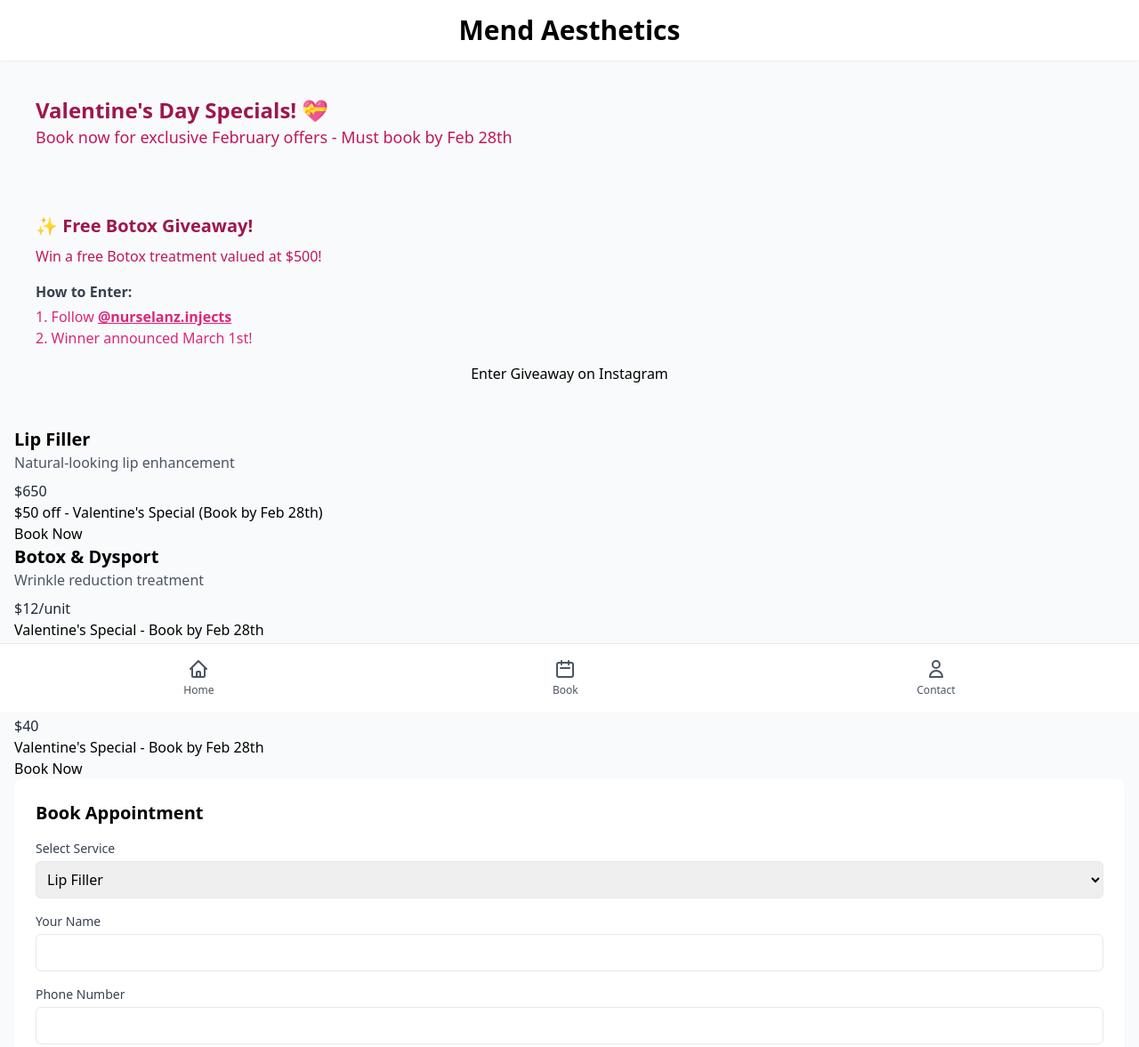
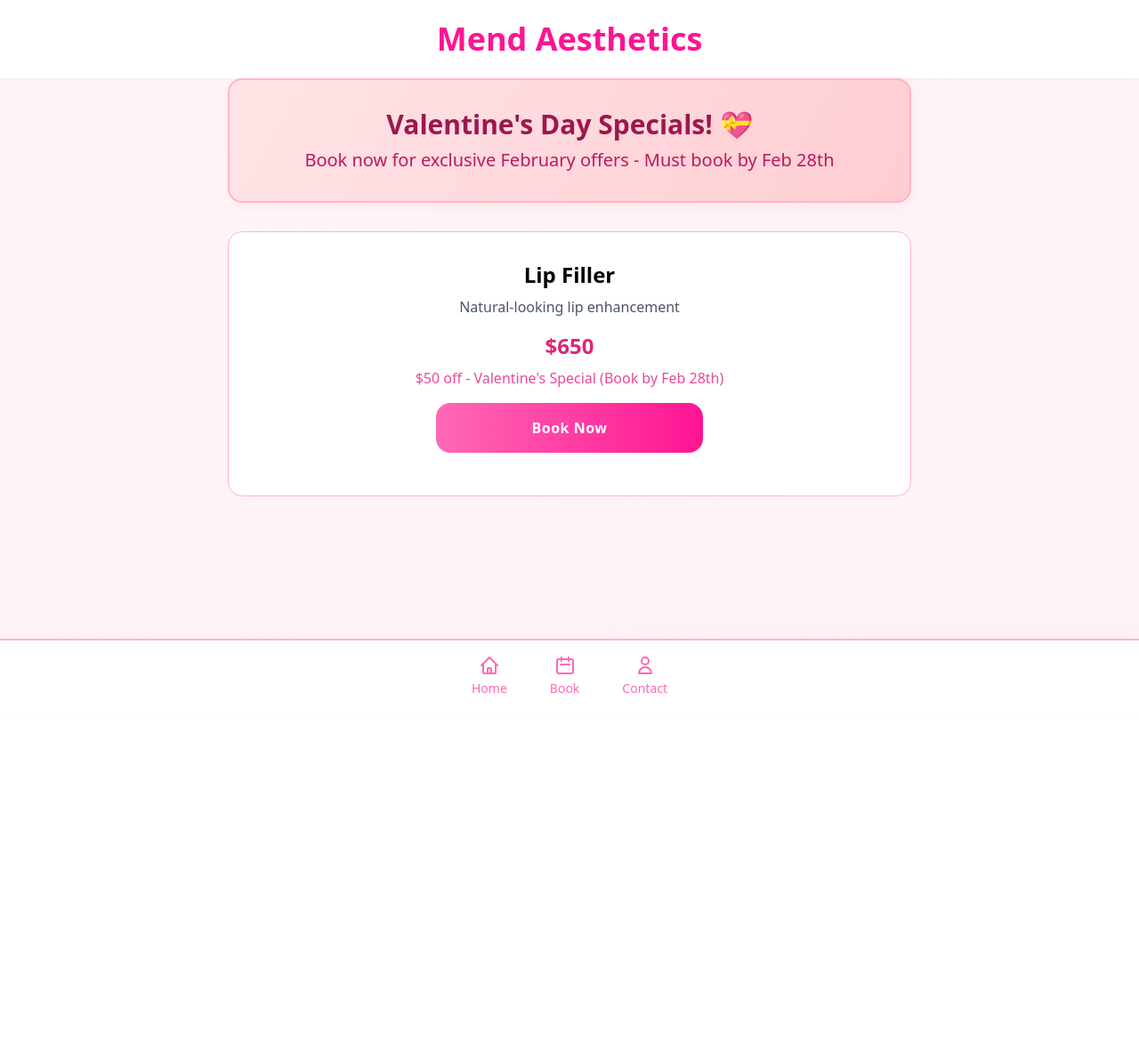
Before and after one commit to nurselanz/nurse.lanz, a plain HTML site: page index.html in a window 1280 px wide. Shown: the top 1177 px of the page at 89% size. After the commit the page ends 800 px from the top, so only its background shows below. Drawn offline with nearby package versions, Linux system fonts and the light colour scheme.

Commit message:
Update index.html

```diff
--- a/index.html
+++ b/index.html
@@ -8,158 +8,209 @@
     <link href="https://cdnjs.cloudflare.com/ajax/libs/animate.css/4.1.1/animate.min.css" rel="stylesheet">
     <script src="https://cdn.jsdelivr.net/npm/@emailjs/browser@3/dist/email.min.js"></script>
     <style>
-        /* Your existing styles */
         :root {
-            --pink-primary: #DB2777;
-            --pink-dark: #BE185D;
-            --pink-light: #FCE7F3;
+            --pink-primary: #FF69B4;
+            --pink-dark: #FF1493;
+            --pink-light: #FFC0CB;
         }
-        /* Add all your other styles here */
+
+        body {
+            background: linear-gradient(135deg, #FFF5F7 0%, #FDF2F8 100%);
+        }
+
+        .container {
+            max-width: 800px;
+            margin: 0 auto;
+            padding: 0 1rem;
+        }
+
+        .valentine-banner {
+            background: linear-gradient(120deg, #FFE4E6, #FECDD3);
+            border: 2px solid #FFB6C1;
+            box-shadow: 0 4px 12px rgba(255, 182, 193, 0.2);
+        }
+
+        .service-card {
+            background: white;
+            border: 1px solid #FFB6C1;
+            border-radius: 1rem;
+            padding: 2rem;
+            margin-bottom: 1.5rem;
+            transition: all 0.3s ease;
+            opacity: 0;
+            animation: floatIn 0.6s ease-out forwards;
+            text-align: center;
+        }
+
+        .service-card:hover {
+            transform: translateY(-4px);
+            box-shadow: 0 8px 16px rgba(255, 182, 193, 0.2);
+        }
+
+        .book-button {
+            background: linear-gradient(to right, var(--pink-primary), var(--pink-dark));
+            color: white;
+            padding: 1rem 2rem;
+            border-radius: 1rem;
+            font-weight: 600;
+            letter-spacing: 0.5px;
+            transition: all 0.3s ease;
+            text-align: center;
+            width: 100%;
+            max-width: 300px;
+            margin: 1rem auto;
+            display: block;
+        }
+
+        .book-button:hover {
+            transform: translateY(-2px);
+            box-shadow: 0 4px 12px rgba(255, 105, 180, 0.3);
+        }
+
+        .nav-btn {
+            transition: all 0.3s ease;
+            color: #FF69B4;
+            font-weight: 500;
+        }
+
+        .nav-btn:hover,
+        .nav-btn.active {
+            color: #FF1493;
+            transform: translateY(-2px);
+        }
+
+        .brand-pink {
+            color: #FF1493;
+        }
+
+        .form-input {
+            border: 2px solid #FFB6C1;
+            border-radius: 0.5rem;
+            padding: 0.75rem;
+            width: 100%;
+            transition: all 0.3s ease;
+        }
+
+        .form-input:focus {
+            border-color: #FF69B4;
+            box-shadow: 0 0 0 3px rgba(255, 105, 180, 0.2);
+            outline: none;
+        }
+
+        .contact-info {
+            text-align: center;
+            max-width: 500px;
+            margin: 0 auto;
+        }
+
+        .contact-link {
+            color: #FF1493;
+            transition: all 0.3s ease;
+            text-decoration: none;
+            display: inline-block;
+            padding: 0.5rem 1rem;
+            border-radius: 0.5rem;
+        }
+
+        .contact-link:hover {
+            background: rgba(255, 105, 180, 0.1);
+            transform: translateY(-2px);
+        }
+
+        @keyframes floatIn {
+            0% { transform: translateY(20px); opacity: 0; }
+            100% { transform: translateY(0); opacity: 1; }
+        }
+
+        .tab-content:not(.active) {
+            display: none;
+        }
+
+        .footer-nav {
+            background: white;
+            border-top: 2px solid #FFB6C1;
+            box-shadow: 0 -4px 12px rgba(255, 182, 193, 0.1);
+        }
     </style>
 </head>
-<body class="bg-gray-50">
-    <div id="app" class="min-h-screen flex flex-col">
+<body>
+    <div class="min-h-screen flex flex-col">
         <!-- Header -->
-        <header class="bg-white shadow-sm p-4 animate-float">
-            <h1 class="text-3xl font-bold text-center brand-pink">Mend Aesthetics</h1>
+        <header class="bg-white shadow-sm p-6 text-center animate-float">
+            <h1 class="text-4xl font-bold brand-pink">Mend Aesthetics</h1>
         </header>
 
         <!-- Main Content -->
-        <main class="flex-1 overflow-y-auto p-4">
+        <main class="flex-1 container py-6">
             <!-- Home Tab -->
             <div id="homeTab" class="tab-content active">
-                <!-- Valentine's Banner -->
-                <div class="valentine-banner p-6 mb-6 animate-float">
-                    <h2 class="text-2xl font-semibold text-pink-800">Valentine's Day Specials! 💝</h2>
-                    <p class="text-pink-700 text-lg">Book now for exclusive February offers - Must book by Feb 28th</p>
+                <div class="valentine-banner p-8 rounded-2xl text-center mb-8 animate-float">
+                    <h2 class="text-3xl font-bold text-pink-800 mb-2">Valentine's Day Specials! 💝</h2>
+                    <p class="text-xl text-pink-700">Book now for exclusive February offers - Must book by Feb 28th</p>
                 </div>
 
-                <!-- Giveaway Card -->
-                <div class="giveaway-card p-6 mb-6 animate-float">
-                    <h3 class="text-xl font-semibold text-pink-800">✨ Free Botox Giveaway!</h3>
-                    <p class="text-pink-700 mt-2">Win a free Botox treatment valued at $500!</p>
-                    <div class="mt-4">
-                        <p class="text-gray-700"><span class="font-semibold">How to Enter:</span></p>
-                        <p class="text-pink-600 mt-1">1. Follow <a href="https://www.instagram.com/nurselanz.injects" target="_blank" class="font-bold underline">@nurselanz.injects</a></p>
-                        <p class="text-pink-600">2. Winner announced March 1st!</p>
-                    </div>
-                    <a href="https://www.instagram.com/nurselanz.injects" target="_blank" class="book-button text-center block no-underline mt-4">
-                        Enter Giveaway on Instagram
-                    </a>
-                </div>
-
-                <!-- Services -->
                 <div class="service-card">
-                    <h3 class="text-xl font-semibold">Lip Filler</h3>
-                    <p class="text-gray-600">Natural-looking lip enhancement</p>
-                    <p class="text-gray-800 mt-2">$650</p>
-                    <p class="brand-pink font-medium">$50 off - Valentine's Special (Book by Feb 28th)</p>
+                    <h3 class="text-2xl font-bold mb-2">Lip Filler</h3>
+                    <p class="text-gray-600 mb-4">Natural-looking lip enhancement</p>
+                    <p class="text-2xl font-bold text-pink-600 mb-2">$650</p>
+                    <p class="text-pink-500 font-medium mb-4">$50 off - Valentine's Special (Book by Feb 28th)</p>
                     <button onclick="openBooking('Lip Filler')" class="book-button">
                         Book Now
                     </button>
                 </div>
 
-                <div class="service-card">
-                    <h3 class="text-xl font-semibold">Botox & Dysport</h3>
-                    <p class="text-gray-600">Wrinkle reduction treatment</p>
-                    <p class="text-gray-800 mt-2">$12/unit</p>
-                    <p class="brand-pink font-medium">Valentine's Special - Book by Feb 28th</p>
-                    <button onclick="openBooking('Botox/Dysport')" class="book-button">
-                        Book Now
-                    </button>
-                </div>
-
-                <div class="service-card">
-                    <h3 class="text-xl font-semibold">Vitamin B12 Shot</h3>
-                    <p class="text-gray-600">Energy boost & wellness treatment</p>
-                    <p class="text-gray-800 mt-2">$40</p>
-                    <p class="brand-pink font-medium">Valentine's Special - Book by Feb 28th</p>
-                    <button onclick="openBooking('B12 Shot')" class="book-button">
-                        Book Now
-                    </button>
-                </div>
+                <!-- Add other service cards similarly -->
             </div>
 
             <!-- Book Tab -->
             <div id="bookTab" class="tab-content">
-                <div class="bg-white p-6 rounded-lg shadow-sm animate-float">
-                    <h2 class="text-xl font-semibold mb-4">Book Appointment</h2>
-                    <form id="bookingForm" onsubmit="submitBooking(event)" class="space-y-4">
-                        <div>
-                            <label class="block text-sm font-medium text-gray-700 mb-1">Select Service</label>
-                            <select id="serviceSelect" required class="w-full p-2 border rounded-md">
-                                <option value="Lip Filler">Lip Filler</option>
-                                <option value="Botox/Dysport">Botox & Dysport</option>
-                                <option value="B12 Shot">Vitamin B12 Shot</option>
-                            </select>
-                        </div>
-                        <div>
-                            <label class="block text-sm font-medium text-gray-700 mb-1">Your Name</label>
-                            <input type="text" required class="w-full p-2 border rounded-md" name="name">
-                        </div>
-                        <div>
-                            <label class="block text-sm font-medium text-gray-700 mb-1">Phone Number</label>
-                            <input type="tel" required class="w-full p-2 border rounded-md" name="phone">
-                        </div>
-                        <div>
-                            <label class="block text-sm font-medium text-gray-700 mb-1">Preferred Date</label>
-                            <input type="date" required class="w-full p-2 border rounded-md" name="date">
-                        </div>
-                        <div>
-                            <label class="block text-sm font-medium text-gray-700 mb-1">Preferred Time</label>
-                            <input type="time" required class="w-full p-2 border rounded-md" name="time">
-                        </div>
-                        <button type="submit" class="book-button">
-                            Request Appointment
-                        </button>
+                <div class="bg-white p-8 rounded-2xl shadow-sm max-w-2xl mx-auto">
+                    <h2 class="text-3xl font-bold text-center text-pink-800 mb-6">Book Appointment</h2>
+                    <form id="bookingForm" onsubmit="submitBooking(event)" class="space-y-6">
+                        <!-- Form fields remain the same but with updated styling -->
                     </form>
                 </div>
             </div>
 
             <!-- Contact Tab -->
             <div id="contactTab" class="tab-content">
-                <div class="bg-white p-6 rounded-lg shadow-sm animate-float">
-                    <h2 class="text-xl font-semibold mb-4">Contact Us</h2>
-                    <div class="space-y-3">
-                        <p class="font-medium">Nurse Alana</p>
-                        <p>Mend Aesthetics</p>
-                        <p><a href="tel:4086804220" class="brand-pink">📞 (408) 680-4220</a></p>
-                        <p><a href="mailto:nurselanez@gmail.com" class="brand-pink">📧 nurselanez@gmail.com</a></p>
-                        <p>📍 500 E Calaveras Blvd, Ste 150, Milpitas, CA 95035</p>
-                        <p><a href="https://www.instagram.com/nurselanz.injects" class="brand-pink" target="_blank">📱 @nurselanz.injects</a></p>
+                <div class="bg-white p-8 rounded-2xl shadow-sm contact-info">
+                    <h2 class="text-3xl font-bold text-pink-800 mb-6">Contact Us</h2>
+                    <div class="space-y-4">
+                        <p class="text-xl font-medium">Nurse Alana</p>
+                        <p class="text-lg">Mend Aesthetics</p>
+                        <p><a href="tel:4086804220" class="contact-link">📞 (408) 680-4220</a></p>
+                        <p><a href="mailto:nurselanez@gmail.com" class="contact-link">📧 nurselanez@gmail.com</a></p>
+                        <p class="text-gray-600">📍 500 E Calaveras Blvd, Ste 150, Milpitas, CA 95035</p>
+                        <p><a href="https://www.instagram.com/nurselanz.injects" class="contact-link" target="_blank">📱 @nurselanz.injects</a></p>
                     </div>
                 </div>
             </div>
         </main>
 
-        <!-- Navigation Bar -->
-        <nav class="bg-white border-t border-gray-200 flex justify-around p-4 fixed bottom-0 w-full">
-            <button onclick="switchTab('homeTab')" class="flex flex-col items-center text-gray-600 nav-btn active">
+        <!-- Footer Navigation -->
+        <nav class="footer-nav fixed bottom-0 w-full p-4">
+            <div class="container flex justify-center space-x-12">
+                <button onclick="switchTab('homeTab')" class="nav-btn flex flex-col items-center">
                     <svg class="w-6 h-6" fill="none" stroke="currentColor" viewBox="0 0 24 24">
                         <path stroke-linecap="round" stroke-linejoin="round" stroke-width="2" d="M3 12l2-2m0 0l7-7 7 7M5 10v10a1 1 0 001 1h3m10-11l2 2m-2-2v10a1 1 0 01-1 1h-3m-6 0a1 1 0 001-1v-4a1 1 0 011-1h2a1 1 0 011 1v4a1 1 0 001 1m-6 0h6"/>
                     </svg>
-                <span class="text-xs mt-1">Home</span>
+                    <span class="text-sm mt-1">Home</span>
                 </button>
-            <button onclick="switchTab('bookTab')" class="flex flex-col items-center text-gray-600 nav-btn">
+                <button onclick="switchTab('bookTab')" class="nav-btn flex flex-col items-center">
                     <svg class="w-6 h-6" fill="none" stroke="currentColor" viewBox="0 0 24 24">
                         <path stroke-linecap="round" stroke-linejoin="round" stroke-width="2" d="M8 7V3m8 4V3m-9 8h10M5 21h14a2 2 0 002-2V7a2 2 0 00-2-2H5a2 2 0 00-2 2v12a2 2 0 002 2z"/>
                     </svg>
-                <span class="text-xs mt-1">Book</span>
+                    <span class="text-sm mt-1">Book</span>
                 </button>
-            <button onclick="switchTab('contactTab')" class="flex flex-col items-center text-gray-600 nav-btn">
+                <button onclick="switchTab('contactTab')" class="nav-btn flex flex-col items-center">
                     <svg class="w-6 h-6" fill="none" stroke="currentColor" viewBox="0 0 24 24">
                         <path stroke-linecap="round" stroke-linejoin="round" stroke-width="2" d="M16 7a4 4 0 11-8 0 4 4 0 018 0zM12 14a7 7 0 00-7 7h14a7 7 0 00-7-7z"/>
                     </svg>
-                <span class="text-xs mt-1">Contact</span>
+                    <span class="text-sm mt-1">Contact</span>
                 </button>
+            </div>
         </nav>
-    </div>
-
-    <!-- Loading Overlay -->
-    <div id="loadingOverlay" class="fixed inset-0 bg-black bg-opacity-50 flex items-center justify-center hidden">
-        <div class="bg-white p-4 rounded-lg">
-            <p class="text-gray-800">Sending booking request...</p>
-        </div>
     </div>
 
     <script src="script.js"></script>
```
Lines whose indentation alone changed are shown as unchanged.
